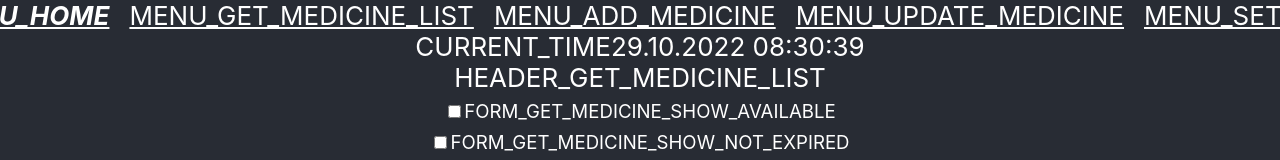
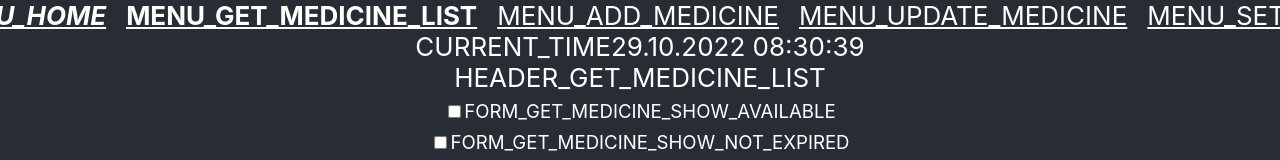
Before and after one commit to AleksandarBayrev/pharmacy-manager, a React app in the folder PharmacyManager.Frontend/pharmacy-manager/: page /medicines/get in a window 1280 px wide. Shown: the top 160 px of the page. Built offline with nearby package versions, Linux system fonts and the light colour scheme; no server answers.

Commit message:
Update styles for selected page

```diff
--- a/PharmacyManager.Frontend/pharmacy-manager/src/views/PharmacyManagerApp.css
+++ b/PharmacyManager.Frontend/pharmacy-manager/src/views/PharmacyManagerApp.css
@@ -29,6 +29,10 @@
   margin-left: 20px;
 }
 
+.App-menu-item-selected {
+  font-weight: bold;
+}
+
 a {
   color: #fff;
 }
--- a/PharmacyManager.Frontend/pharmacy-manager/src/views/PharmacyManagerApp.tsx
+++ b/PharmacyManager.Frontend/pharmacy-manager/src/views/PharmacyManagerApp.tsx
@@ -5,7 +5,7 @@ import { BrowserRouter, Link, Route, Routes } from 'react-router-dom';
 import { DependencyInjection } from '../base';
 import { NotFoundPage } from './pages';
 import { DateTime } from '../shared';
-import { IPageRenderer, IGetDateTimeStore, IDateFormatter, ITimeFormatter, ITranslationManager, ISettingsStore } from '../types';
+import { IPageRenderer, IGetDateTimeStore, IDateFormatter, ITimeFormatter, ITranslationManager, ISettingsStore, ValidURL } from '../types';
 import { observer } from 'mobx-react';
 
 export type PharmacyManagerAppProps = {
@@ -23,11 +23,11 @@ export class PharmacyManagerApp extends React.Component<PharmacyManagerAppProps>
         <div className="App">
           <header className="App-header">
             <div className='App-menu'>
-              <Link to={`${pages.Home}`} className='App-menu-item'>{translationsManager.getTranslation(settingsStore.language.get(), "MENU_HOME")}</Link>
-              <Link to={`${pages.GetMedicinesList}`} className='App-menu-item'>{translationsManager.getTranslation(settingsStore.language.get(), "MENU_GET_MEDICINE_LIST")}</Link>
-              <Link to={`${pages.AddMedicines}`} className='App-menu-item'>{translationsManager.getTranslation(settingsStore.language.get(), "MENU_ADD_MEDICINE")}</Link>
-              <Link to={`${pages.UpdateMedicines}`} className='App-menu-item'>{translationsManager.getTranslation(settingsStore.language.get(), "MENU_UPDATE_MEDICINE")}</Link>
-              <Link to={`${pages.Settings}`} className='App-menu-item'>{translationsManager.getTranslation(settingsStore.language.get(), "MENU_SETTINGS")}</Link>
+              <Link to={`${pages.Home}`} className={`App-menu-item ${this.getSelectedClass(pages.Home)}`}>{translationsManager.getTranslation(settingsStore.language.get(), "MENU_HOME")}</Link>
+              <Link to={`${pages.GetMedicinesList}`} className={`App-menu-item ${this.getSelectedClass(pages.GetMedicinesList)}`}>{translationsManager.getTranslation(settingsStore.language.get(), "MENU_GET_MEDICINE_LIST")}</Link>
+              <Link to={`${pages.AddMedicines}`} className={`App-menu-item ${this.getSelectedClass(pages.AddMedicines)}`}>{translationsManager.getTranslation(settingsStore.language.get(), "MENU_ADD_MEDICINE")}</Link>
+              <Link to={`${pages.UpdateMedicines}`} className={`App-menu-item ${this.getSelectedClass(pages.UpdateMedicines)}`}>{translationsManager.getTranslation(settingsStore.language.get(), "MENU_UPDATE_MEDICINE")}</Link>
+              <Link to={`${pages.Settings}`} className={`App-menu-item ${this.getSelectedClass(pages.Settings)}`}>{translationsManager.getTranslation(settingsStore.language.get(), "MENU_SETTINGS")}</Link>
             </div>
           </header>
           <div className='App-page-container'>
@@ -53,4 +53,8 @@ export class PharmacyManagerApp extends React.Component<PharmacyManagerAppProps>
       </BrowserRouter>
     );
   }
+
+  private getSelectedClass = (url: ValidURL) => {
+    return window.location.href.includes(url) ? "App-menu-item-selected" : "";
+  }
 }
```
